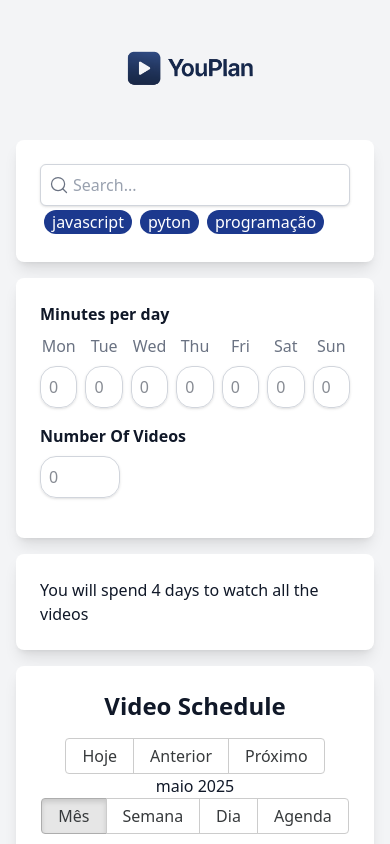
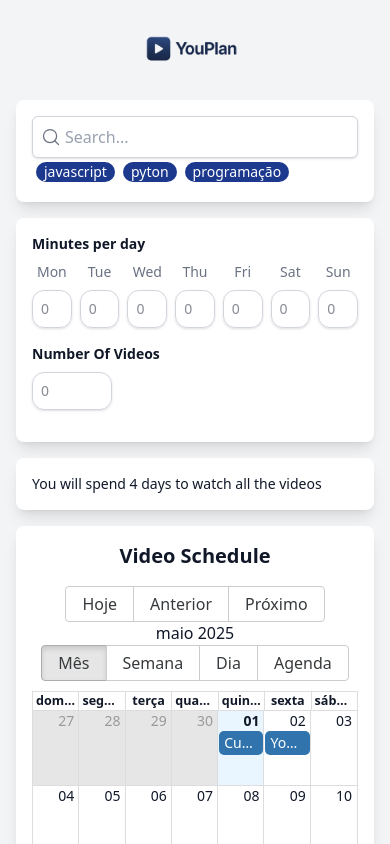
Before and after one commit to LeticiaRosa/YouPlan, a React (Vite) app: page / in a window 390 px wide. Shown: the top 844 px of the page. Built offline with nearby package versions, Linux system fonts and the light colour scheme.

Commit message:
Ajustes css

```diff
--- a/src/components/Header.tsx
+++ b/src/components/Header.tsx
@@ -1,5 +1,5 @@
 import img from "../assets/logo.png";
 
 export function Header() {
-  return <img src={img} className="h-35" />;
+  return <img src={img} className="h-25 sm:h-35" />;
 }
--- a/src/components/Minutes-per-day.tsx
+++ b/src/components/Minutes-per-day.tsx
@@ -20,49 +20,49 @@ export function MinutesPerDay() {
             name="price"
             type="text"
             placeholder="0"
-            className="rounded-2xl shadow-sm p-2 w-full border border-gray-300"
+            className="input"
           />
           <input
             id="price"
             name="price"
             type="text"
             placeholder="0"
-            className="rounded-2xl shadow-sm p-2 w-full border border-gray-300"
+            className="input"
           />
           <input
             id="price"
             name="price"
             type="text"
             placeholder="0"
-            className="rounded-2xl shadow-sm p-2 w-full border border-gray-300"
+            className="input"
           />
           <input
             id="price"
             name="price"
             type="text"
             placeholder="0"
-            className="rounded-2xl shadow-sm p-2 w-full border border-gray-300"
+            className="input"
           />
           <input
             id="price"
             name="price"
             type="text"
             placeholder="0"
-            className="rounded-2xl shadow-sm p-2 w-full border border-gray-300"
+            className="input"
           />
           <input
             id="price"
             name="price"
             type="text"
             placeholder="0"
-            className="rounded-2xl shadow-sm p-2 w-full border border-gray-300"
+            className="input"
           />
           <input
             id="price"
             name="price"
             type="text"
             placeholder="0"
-            className="rounded-2xl shadow-sm p-2 w-full border border-gray-300"
+            className="input"
           />
         </div>
       </div>
--- a/src/components/Number-of-videos.tsx
+++ b/src/components/Number-of-videos.tsx
@@ -7,7 +7,7 @@ export function NumberOfVideos() {
         name="qtdevideos"
         type="number"
         placeholder="0"
-        className="rounded-2xl shadow-sm p-2 border border-gray-300 max-w-20"
+        className="input"
       />
     </div>
   );
--- a/src/components/Search.tsx
+++ b/src/components/Search.tsx
@@ -11,8 +11,8 @@ export function Search() {
           <MagnifyingGlass className="h-5 w-5" />
         </div>
         <input
-          id="price"
-          name="price"
+          id="search"
+          name="search"
           type="text"
           placeholder="Search..."
           value={search}
--- a/src/components/VideoSchedule.tsx
+++ b/src/components/VideoSchedule.tsx
@@ -81,7 +81,7 @@ export const VideoSchedule: React.FC = () => {
 
   return (
     <div className="card max-w-4xl">
-      <div className="flex flex-row items-center justify-center text-2xl font-bold mb-4">
+      <div className="flex flex-row items-center justify-center text-xl sm:text-2xl font-bold mb-4">
         Video Schedule
       </div>
       <div style={{ height: 500 }}>
--- a/src/global.css
+++ b/src/global.css
@@ -2,13 +2,13 @@
 
 @layer base {
   body {
-    @apply m-0 p-0 bg-gray-100 text-gray-900 flex flex-col min-h-screen;
+    @apply m-0 p-0 bg-gray-100 text-gray-900 flex flex-col min-h-screen text-sm sm:text-base;
   }
   .container {
     @apply flex flex-col place-items-center mx-auto px-4;
   }
   .card {
-    @apply bg-white shadow-lg rounded-lg p-6 mb-4 w-full max-w-3xl;
+    @apply bg-white shadow-lg rounded-lg sm:p-6 mb-4 w-full max-w-3xl p-4;
   }
   .card:hover {
     @apply shadow-xl transition-shadow duration-300;
@@ -18,4 +18,7 @@
     @apply transition-all duration-300 ease-in-out;
     @apply border border-gray-300 focus-within:border-b-gray-400 focus-within:ring-2 focus-within:ring-gray-400;
   }
+  .input {
+    @apply rounded-xl shadow-sm p-2 border border-gray-300 max-w-20;
+  }
 }
```
